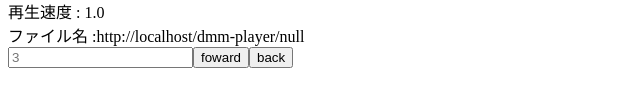
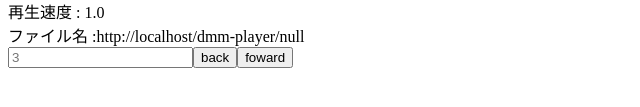
Before and after one commit to tkmsaaaam/scripts-and-snippets, a browser extension: page dmm-player/index.html in a window 1280 px wide. Shown: the part 187-294 px from the top of the page, 0-640 px from the left. Drawn offline with Linux system fonts and the light colour scheme.

Commit message:
feat: fix buttons positions

```diff
--- a/dmm-player/index.html
+++ b/dmm-player/index.html
@@ -16,8 +16,8 @@
   再生位置 :<span id="position">-</span><br />
   再生速度 : <span id="speed">1.0</span><br />
   ファイル名 :<span id="filename">none</span><br />
-  <input type="number" id="diff" placeholder="3"></input><button id="foward_btn">foward</button><button
-    id="back_btn">back</button><br />
+  <input type="number" id="diff" placeholder="3"></input><button id="back_btn">back</button><button
+    id="foward_btn">foward</button><br />
 
 
   <script>
```
